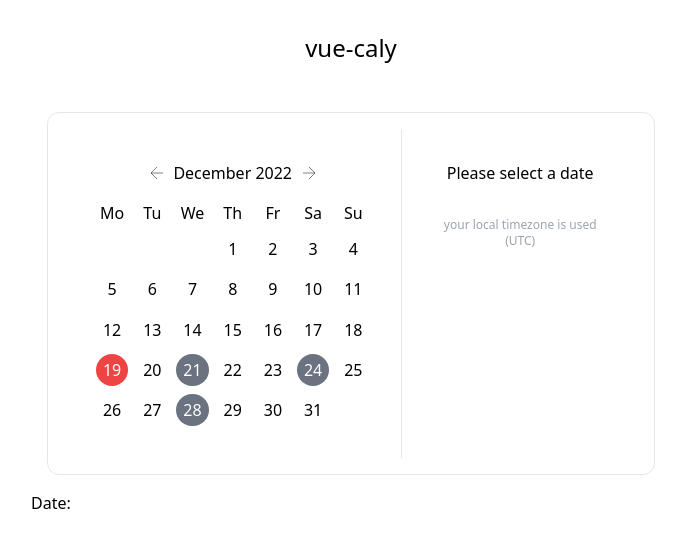
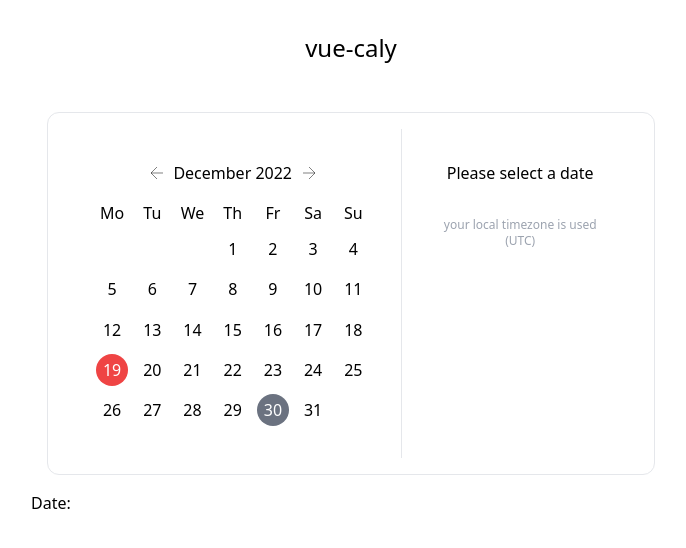
Before and after one commit to deepDiverPaul/vue-caly, a Vue app: page / in a window 1280 px wide. Shown: the top 548 px of the page, without its empty margins (289-975 px from the left). Built offline with nearby package versions, Linux system fonts and the light colour scheme.

Commit message:
slot generator working

```diff
--- a/src/plugin/VueCaly.vue
+++ b/src/plugin/VueCaly.vue
@@ -26,11 +26,26 @@ import DatePicker from './components/DatePicker.vue'
 
 import useFreeSlots from "@/plugin/composables/useFreeSlots";
 
-import type {VueCalyAppointment, VueCalyObject} from "@/plugin/VueCaly.types";
-import {computed, Ref, ref, onMounted} from "vue";
+import useSlotGenerator from "@/plugin/composables/useSlotGenerator";
 
-import demodata from '../../demo/demodata'
+import type {VueCalyAppointment, VueCalyObject} from "@/plugin/VueCaly";
+import type {Ref} from "vue";
+import {computed, ref, onMounted} from "vue";
 
+// import demodata from '../../demo/demodata'
+const demodata = useSlotGenerator([
+  {
+    days: [1,3,5],
+    times: [
+        [
+            [5,45],[8,30]
+        ]
+    ],
+    start: new Date('2022-12-28'),
+    end: new Date('2023-02-02'),
+    gmtOffset: 1
+  }
+])
 
 const availableSlots = useFreeSlots(demodata, 30)
 
@@ -107,7 +122,7 @@ onMounted(() => {
 
 </script>
 
-<style scoped lang="scss">
+<style lang="scss" scoped>
 .vcly {
   @apply border rounded rounded-xl m-4 p-4 flex flex-col sm:flex-row items-center justify-center;
   &:before {
--- a/src/plugin/composables/useFreeSlots.ts
+++ b/src/plugin/composables/useFreeSlots.ts
@@ -1,7 +1,7 @@
 import {padding} from "@/plugin/composables/useHelpers";
-import type {VueCalyAppointment, VueCalyAvailableDate, VueCalySlot} from "@/plugin/VueCaly.types";
+import type {VueCalyAppointment, VueCalyAvailableDate, VueCalySlot} from "@/plugin/VueCaly";
 
-export default (dates:VueCalyAvailableDate[] = [], duration = 30) => {
+export default (dates:VueCalyAvailableDate[] = [], duration = 30, gap= 30, pause= 15) => {
     const freeSlots: VueCalySlot[] = []
     const ret: VueCalyAppointment[] = []
 
@@ -17,7 +17,8 @@ export default (dates:VueCalyAvailableDate[] = [], duration = 30) => {
         ]
         busy.forEach(b => {
             const bStart = Date.parse(b.start.dateTime)
-            const bEnd = Date.parse(b.end.dateTime)
+            const bEnd = Date.parse(b.end.dateTime) + pause*60000
+
 
             temp.forEach(t => {
                 if (bStart >= t.start && bEnd <= t.end){ // inmitten von Slot
@@ -57,7 +58,7 @@ export default (dates:VueCalyAvailableDate[] = [], duration = 30) => {
                     time: padding(date.getHours()) + ':' + padding(date.getMinutes())
                 }
                 ret.push(sl)
-                start = start + 30*60000
+                start = start + gap*60000
                 end = start + duration*60000
             }else{
                 open = false
--- /dev/null
+++ b/src/plugin/composables/useSlotGenerator.ts
@@ -0,0 +1,57 @@
+import type {VueCalyAvailableDate} from "@/plugin/VueCaly";
+
+type VueCalySlotGeneratorTime = [[number,number],[number,number]]
+
+export type VueCalySlotGenerator = {
+    // days?: ('mo' | 'tu' | 'we' | 'th' | 'fr' | 'sa' | 'su')[]
+    days: number[]
+    times: VueCalySlotGeneratorTime[]
+    gmtOffset: number
+    start: Date
+    end: Date
+}
+
+const getVueCalyAvailableDate = (date: Date,
+                                 time: VueCalySlotGeneratorTime,
+                                 gmtOffset: number): VueCalyAvailableDate => {
+    const gmtString = `GMT${gmtOffset < 0 ? '-' : '+'}${Math.trunc(Math.abs(gmtOffset))}`
+    return {
+        transparency: "transparent",
+        start: {
+            dateTime: `${date.toISOString().split('T')[0]} ${time[0][0]}:${time[0][1]}:00 ${gmtString}`
+        },
+        end: {
+            dateTime: `${date.toISOString().split('T')[0]} ${time[1][0]}:${time[1][1]}:00 ${gmtString}`
+        }
+    }
+}
+
+const defaultConfig: VueCalySlotGenerator = {
+    days: [1,2,3,4,5],
+    times: [[[9,30],[12,0]],[[13,30],[17,0]]],
+    gmtOffset: 1,
+    start: new Date(),
+    end: new Date(new Date().setMonth(new Date().getMonth()+3)),
+}
+
+export default (configs: VueCalySlotGenerator[] = [defaultConfig]): VueCalyAvailableDate[] => {
+    const dates: VueCalyAvailableDate[] = []
+
+    configs.forEach(config => {
+        const date = new Date(config.start)
+        while (date < config.end) {
+            date.setDate(date.getDate() + 1)
+            const day = date.getDay()
+            if(!config.days.includes(day)) continue;
+            config.times.forEach(time => {
+                dates.push(getVueCalyAvailableDate(
+                    date,
+                    time,
+                    config.gmtOffset
+                ))
+            })
+        }
+    })
+
+    return dates
+}
```
